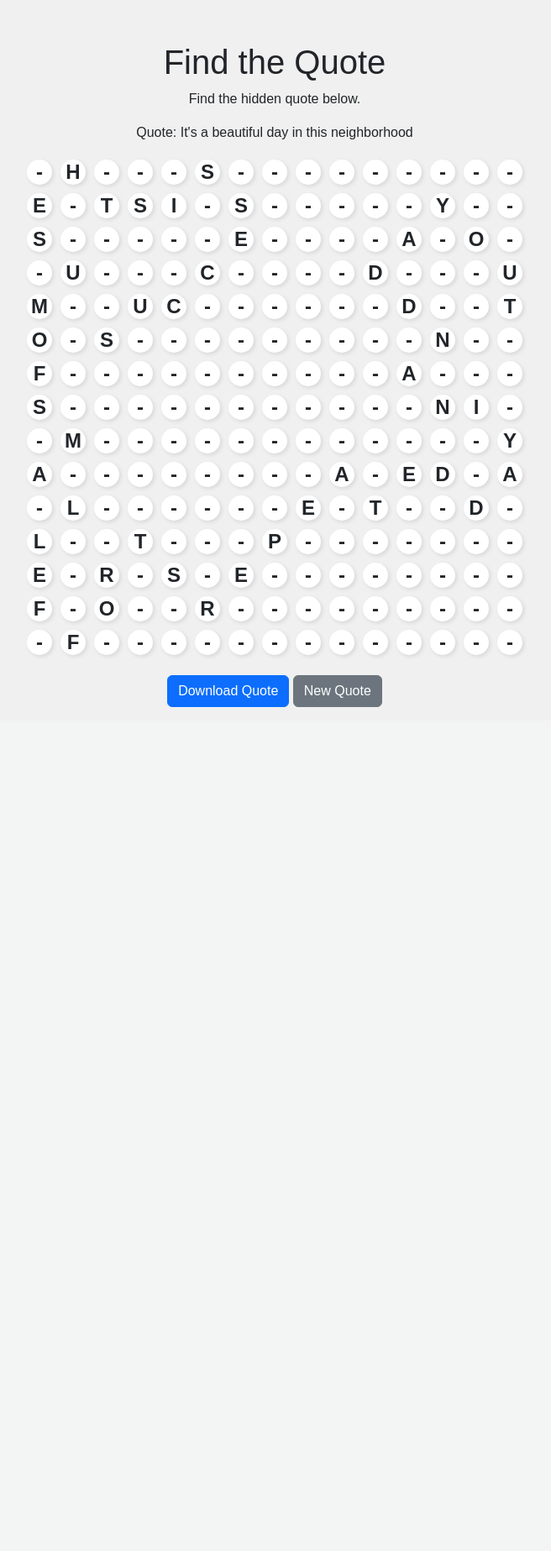
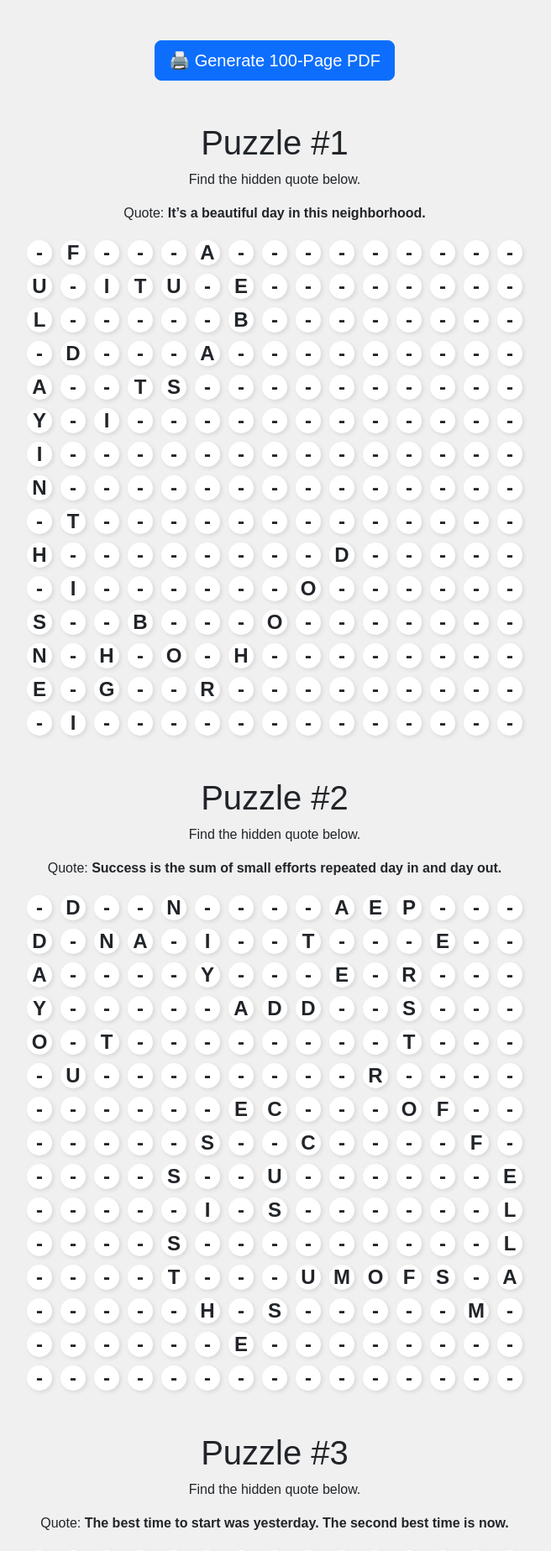
Before and after one commit to sjasthi/snakes, a Flask app: page / in a window 1280 px wide. Shown: the part 56-1903 px from the top of the page at 84% size, without its empty margins (313-969 px from the left). Before the commit the page ends 898 px from the top, so only its background shows below. Run offline with Flask 3, Linux system fonts and the light colour scheme; some libraries are stand-ins or nearby versions.

Commit message:
Display all the quotes on the website

```diff
--- a/app.py
+++ b/app.py
@@ -9,19 +9,23 @@ app = Flask(__name__)
 def index():
     # Load quotes
     quotes = load_quotes("quotes.txt")
-    quote = quotes[1]
 
-    # Generate puzzle
-    puzzle = Grid(quote)
+    all_puzzles = []
 
-    display_grid = puzzle.grid
+    # Loop through every quotes to generate a grid for each
+    for q in quotes:
+        # Generate puzzle
+        puzzle = Grid(q)
 
-    puzzle.print_grid()
+        # Store the quote text and its specific grid layout together
+        all_puzzles.append ({
+            "quote": q,
+            "grid": puzzle.grid
+        })
 
     return render_template(
         "game.html",
-        grid=display_grid,
-        quote=quote
+        all_puzzles=all_puzzles
     )
 
 
--- a/templates/game.html
+++ b/templates/game.html
@@ -43,30 +43,35 @@
       </div>
     </nav>
 
-    <div class="container game-container">
-        <h1>Find the Quote</h1>
-        <p>Find the hidden quote below.</p>
-        <p>Quote: It's a beautiful day in this neighborhood</p>
+    <div class="container mt-5">
 
-        <div class="grid-container" id="grid">
-            {% for row_idx in range(grid|length) %}
-                {% for col_idx in range(grid[row_idx]|length) %}
-                    <div class="cell {{ 'disabled' if grid[row_idx][col_idx] == '-' else '' }}"
-                         data-row="{{ row_idx }}"
-                         data-col="{{ col_idx }}"
-                         data-letter="{{ grid[row_idx][col_idx] }}">
-                        {{ grid[row_idx][col_idx] }}
-                    </div>
-                {% endfor %}
-            {% endfor %}
+        <div class="text-center mb-4 no-print">
+            <button class="btn btn-primary btn-lg" onclick="window.print()">🖨️ Generate 100-Page PDF</button>
         </div>
 
-        <div class="controls mt-4">
-            <button class="btn btn-primary" onclick="downloadQuote()">Download Quote</button>
-            <button class="btn btn-secondary" onclick="newQuote()">New Quote</button>
+        {% for puzzle in all_puzzles %}
+
+        <div class="game-container puzzle-page mb-5">
+            <h1>Puzzle #{{ loop.index }}</h1>
+            <p>Find the hidden quote below.</p>
+            <p>Quote: <strong>{{ puzzle.quote }}</strong></p>
+
+            <div class="grid-container" id="grid-{{ loop.index }}">
+                {% for row_idx in range(puzzle.grid|length) %}
+                    {% for col_idx in range(puzzle.grid[row_idx]|length) %}
+                        <div class="cell {{ 'disabled' if puzzle.grid[row_idx][col_idx] == '-' else '' }}"
+                             data-row="{{ row_idx }}"
+                             data-col="{{ col_idx }}"
+                             data-letter="{{ puzzle.grid[row_idx][col_idx] }}">
+                            {{ puzzle.grid[row_idx][col_idx] }}
+                        </div>
+                    {% endfor %}
+                {% endfor %}
+            </div>
         </div>
 
-        <p id="message" class="mt-3"></p>
+        {% endfor %}
+
     </div>
 
     <script src="https://cdn.jsdelivr.net/npm/bootstrap@5.3.0/dist/js/bootstrap.bundle.min.js"></script>
```
